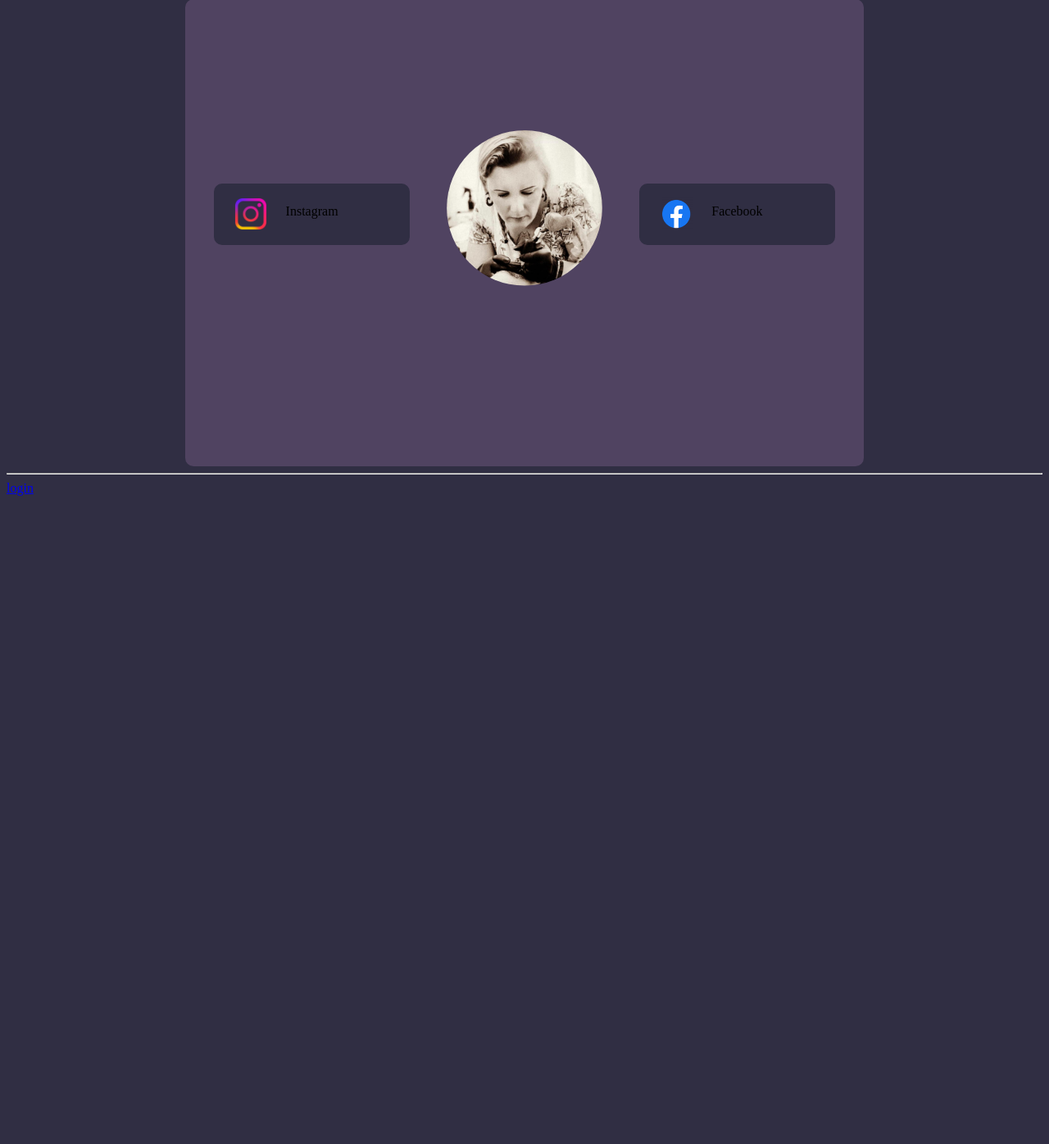
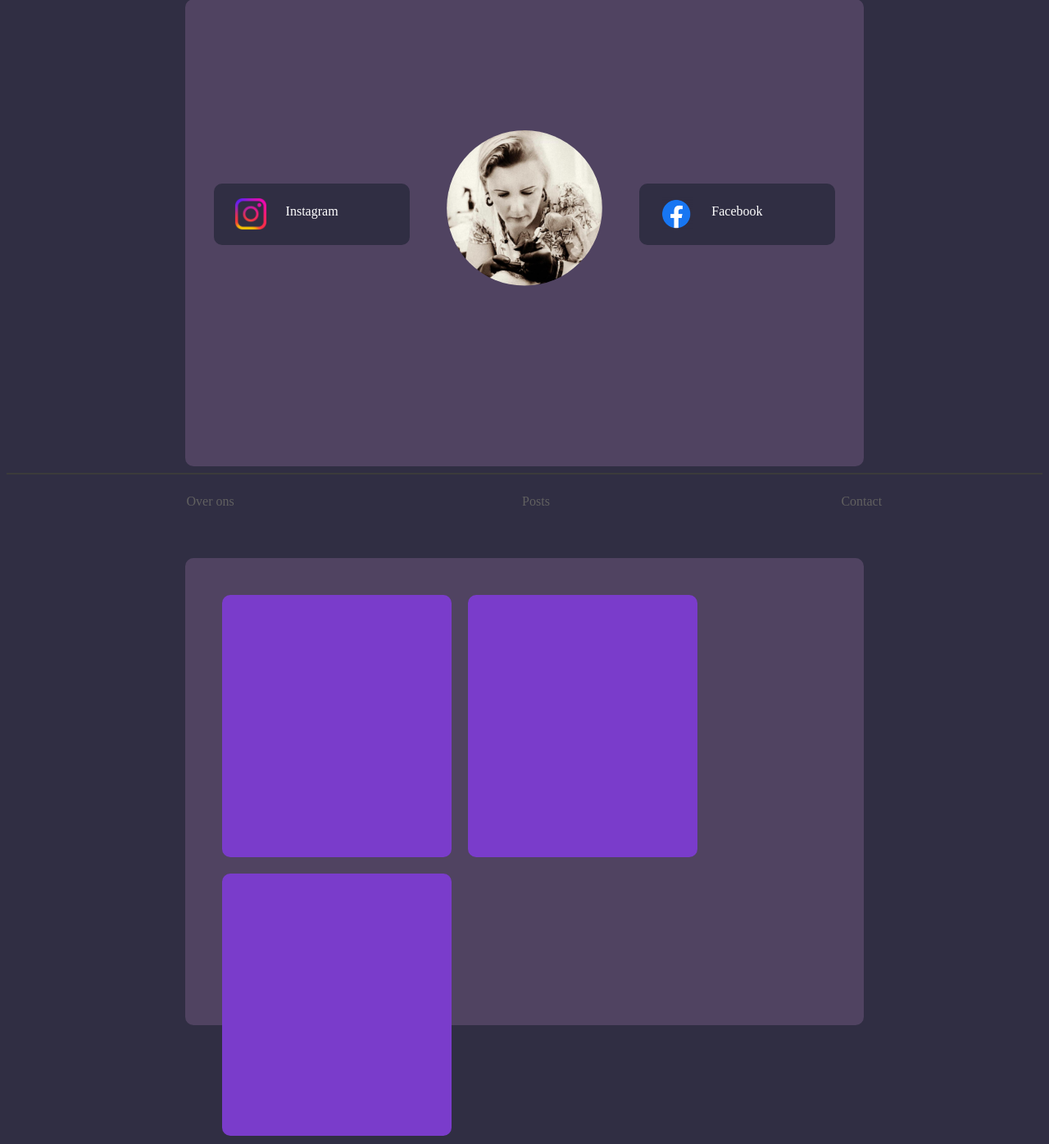
Before and after one commit to hetgameboekje/TatooLon, a PHP site: page /Front-end/ in a window 1280 px wide. Shown: the part 81-1477 px from the top of the page at 82% size. Before the commit the page ends 686 px from the top, so only its background shows below. Run offline with PHP 8.4, Linux system fonts and the light colour scheme.

Commit message:
Updated index.php

```diff
--- a/Front-end/assets/css/index.css
+++ b/Front-end/assets/css/index.css
@@ -16,6 +16,20 @@ body {
     border-radius: 10px;
     border-style: solid;
     border-width: 25px;
+}
+
+.Small-box {
+    background-color: #7a3ccb;
+    width: 210px;
+    height: 50%;
+    padding: 10px;;
+    margin: 10px;
+    border: #7a3ccb;
+    border-radius: 10px;
+    border-style: solid;
+    border-width: 25px;
+    float:left;
+    position: inherit;
 }
 
 .profileIMG {
@@ -42,6 +56,7 @@ body {
     border-style: solid;
     border-width: 25px;
     position: relative;
+    color: #ffffff;
 }
 .instaButton{
     background-color:#302E43;
@@ -54,6 +69,7 @@ body {
     border-radius: 10px;
     border-style: solid;
     border-width: 25px;
+    color: #ffffff;
 }
 .smallIMGbutton{
 
@@ -65,3 +81,30 @@ body {
     transform: translateY(-50%);
 
 }
+.navbarhr{
+    height:2px;border-width:0;
+    color:#3b3b3b;
+    background-color:#3b3b3b;
+}
+
+ul {
+    position:relative;
+    margin:10px;
+}
+li{
+    position:relative;
+    list-style-type:none;
+    text-align: center;
+    width: 33%;
+    margin:auto;
+    float:left;
+
+}
+a:link, a:visited {
+    color: #616060;
+    padding: 14px 25px;
+    text-align: center;
+    text-decoration: none;
+    display: inline-block;
+
+  }
--- a/Front-end/index.php
+++ b/Front-end/index.php
@@ -30,17 +30,27 @@
         <div class="profileIMG-DIV">
             <img src="assets/css/img/profileimgLON.jpg" class="profileIMG" alt="">
         </div>
-        <div class="facebookButton"><img src="assets/css/img/facebook.png" alt=""class="smallIMGbutton"> Facebook</div>
-        <div class="instaButton"><img src="assets/css/img/instagram.png" alt=""class="smallIMGbutton">Instagram</div>
+        <div class="facebookButton"><img src="assets/css/img/facebook.png" alt="" class="smallIMGbutton"> Facebook</div>
+        <div class="instaButton"><img src="assets/css/img/instagram.png" alt="" class="smallIMGbutton">Instagram</div>
 
     </div>
 
 
+    <hr class="navbarhr">
+    <ul>
+        <li><a href="login.html">Over ons</a></li>
+        <li><a href="login.html">Posts</a></li>
+        <li><a href="login.html">Contact</a></li>
+    </ul>
+
+    <div class="Big-box" style="margin-top:102px;">
+    <div class="Small-box"></div>
+    <div class="Small-box"></div>
+
+    <div class="Small-box"></div>
 
 
-    <hr>
-    <a href="login.html">login</a>
-
+</div>
 
 </body>
 
```
